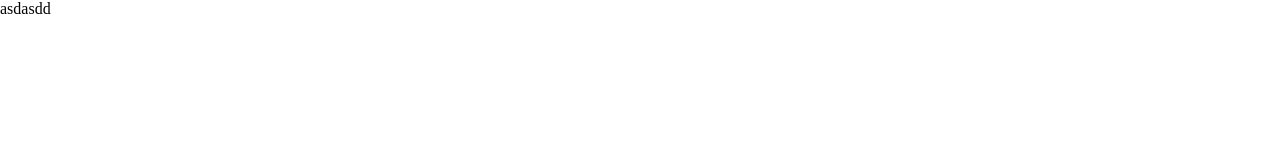
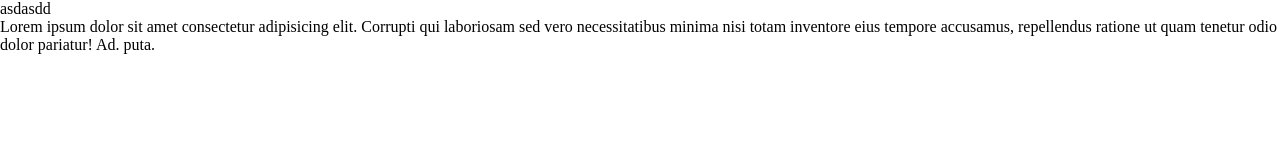
Before and after one commit to OscarRodrigo99/GIT-GITHUB, a plain HTML site: page index.html in a window 1280 px wide. Drawn offline with Linux system fonts and the light colour scheme.

```diff
--- a/index.html
+++ b/index.html
@@ -9,5 +9,8 @@
 </head>
 <body>
     asdasdd
+    <section>
+        Lorem ipsum dolor sit amet consectetur adipisicing elit. Corrupti qui laboriosam sed vero necessitatibus minima nisi totam inventore eius tempore accusamus, repellendus ratione ut quam tenetur odio dolor pariatur! Ad. puta.
+    </section>
 </body>
 </html>
```
